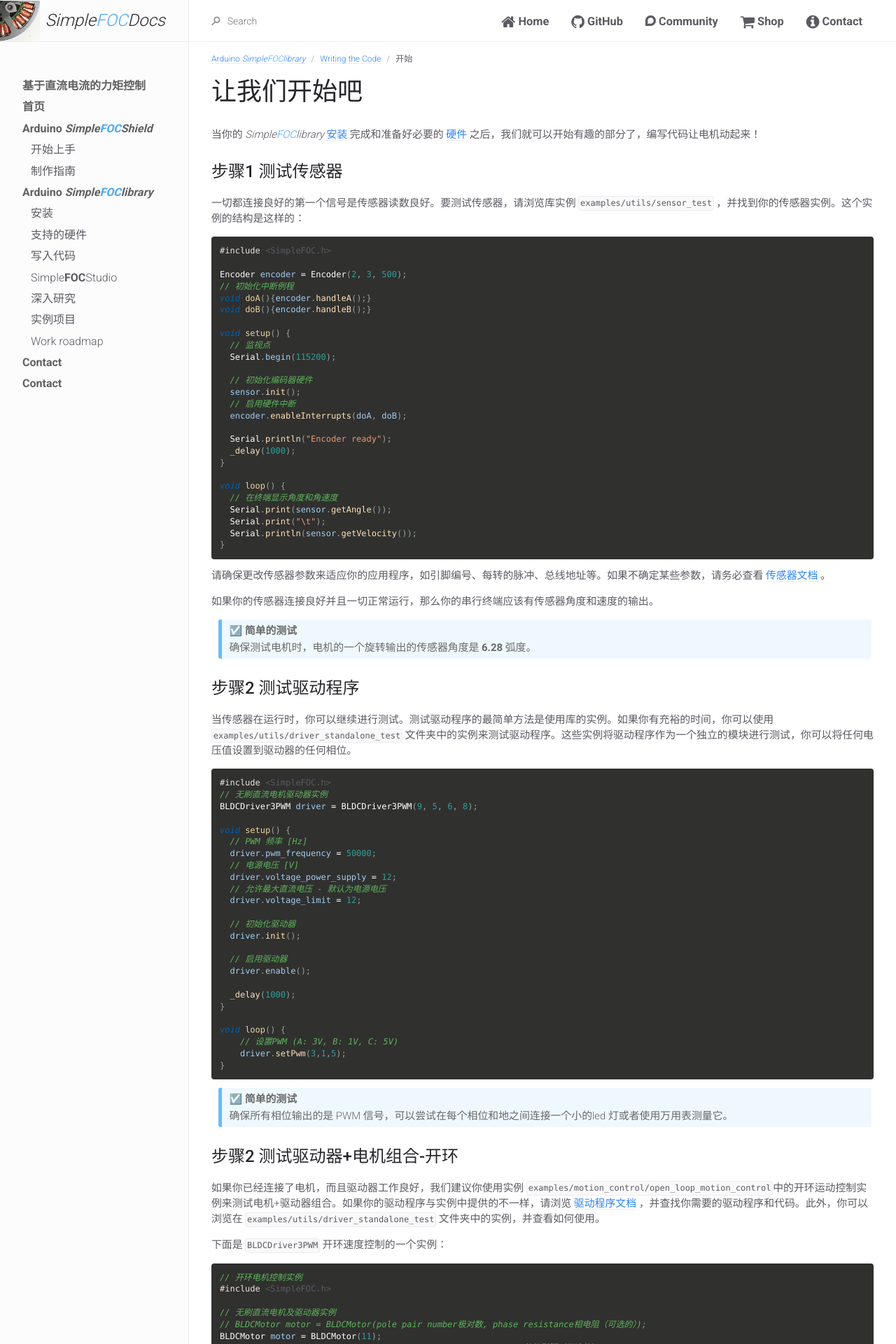
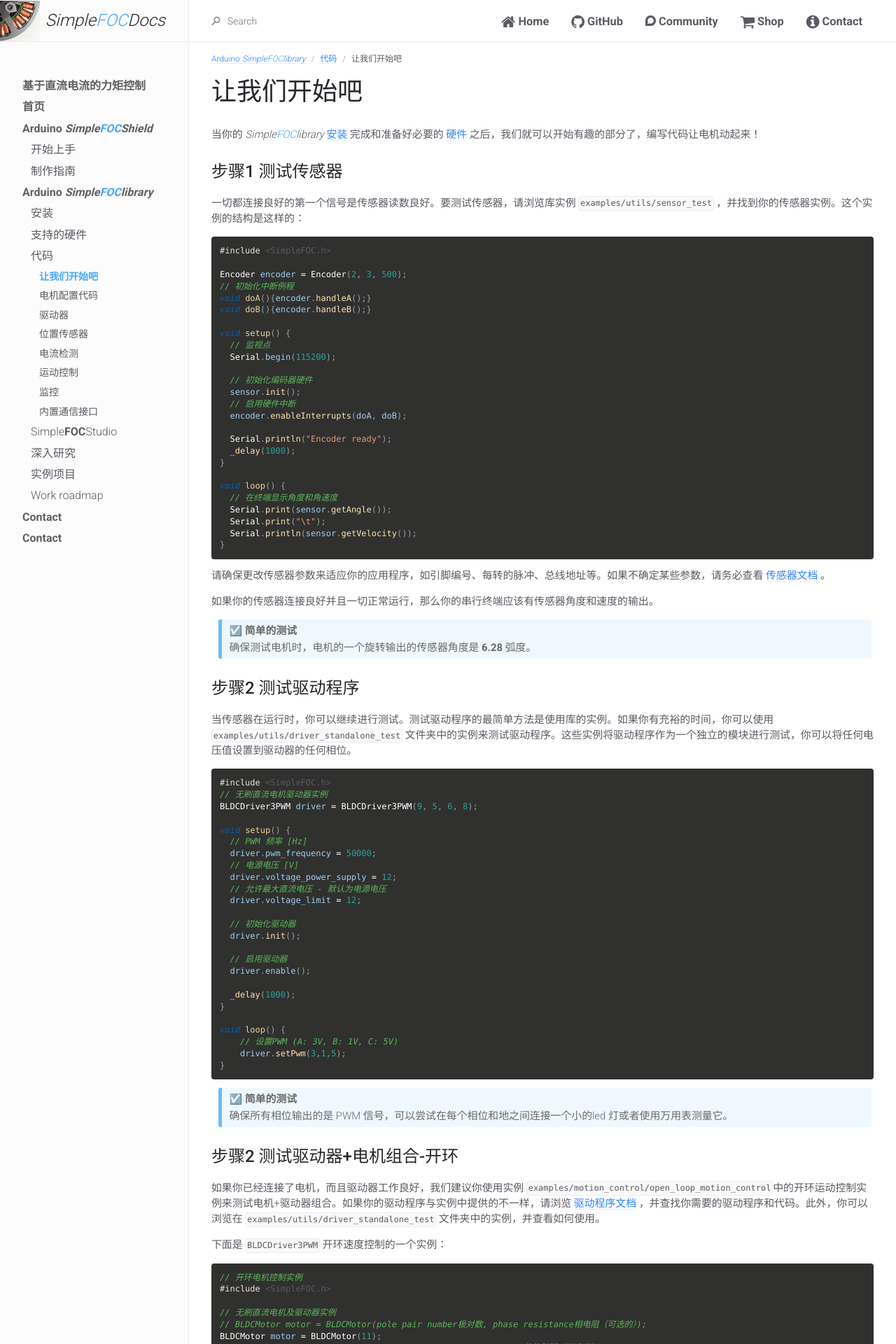
Before and after one commit to simplefoc/docs_chinese, a Jekyll site: the page built from docs/simplefoc_library/code/from_scratch.md, in a window 1280 px wide. Shown: the top 1920 px of the page at 70% size. Built offline with Jekyll 4.4.1, drawn with Linux system fonts in a browser that asks for light colours.

Commit message:
code others title

```diff
--- a/docs/simplefoc_library/code/from_scratch.md
+++ b/docs/simplefoc_library/code/from_scratch.md
@@ -1,10 +1,10 @@
 ---
 layout: default
-title: 开始
+title: 让我们开始吧
 nav_order: 1
 description: "Arduino Simple Field Oriented Control (FOC) library ."
 permalink: /example_from_scratch
-parent: Writing the Code
+parent: 代码
 grand_parent: Arduino <span class="simple">Simple<span class="foc">FOC</span>library</span>
 ---
 
--- a/docs/simplefoc_library/code/index.md
+++ b/docs/simplefoc_library/code/index.md
@@ -1,6 +1,6 @@
 ---
 layout: default
-title: 写入代码
+title: 代码
 nav_order: 3
 description: "Arduino Simple Field Oriented Control (FOC) library ."
 permalink: /code
--- a/docs/simplefoc_library/code/monitoring.md
+++ b/docs/simplefoc_library/code/monitoring.md
@@ -3,7 +3,7 @@ layout: default
 title: 监控
 nav_order: 7
 permalink: /monitoring
-parent: Writing the Code
+parent: 代码
 grand_parent: Arduino <span class="simple">Simple<span class="foc">FOC</span>library</span>
 ---
 
```
